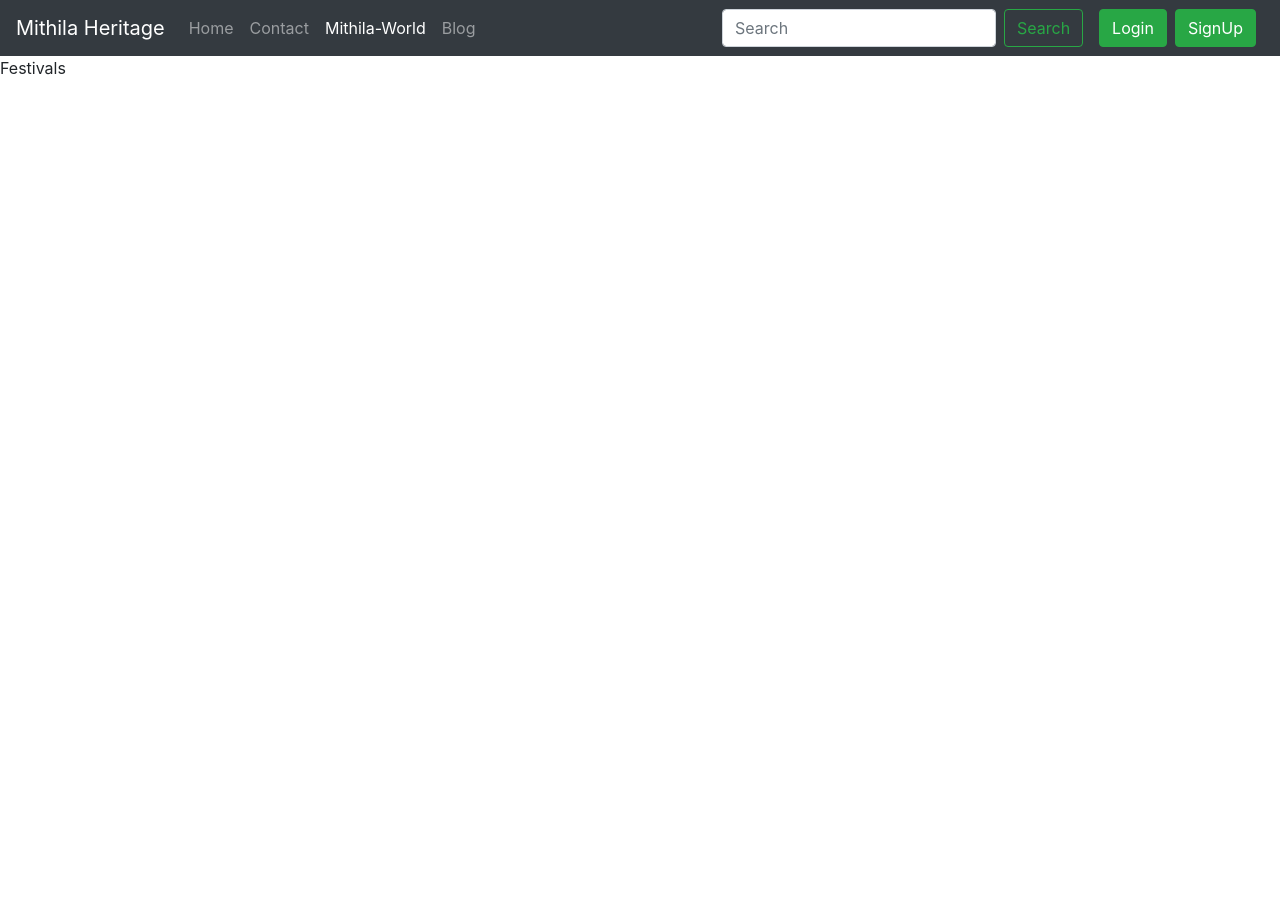
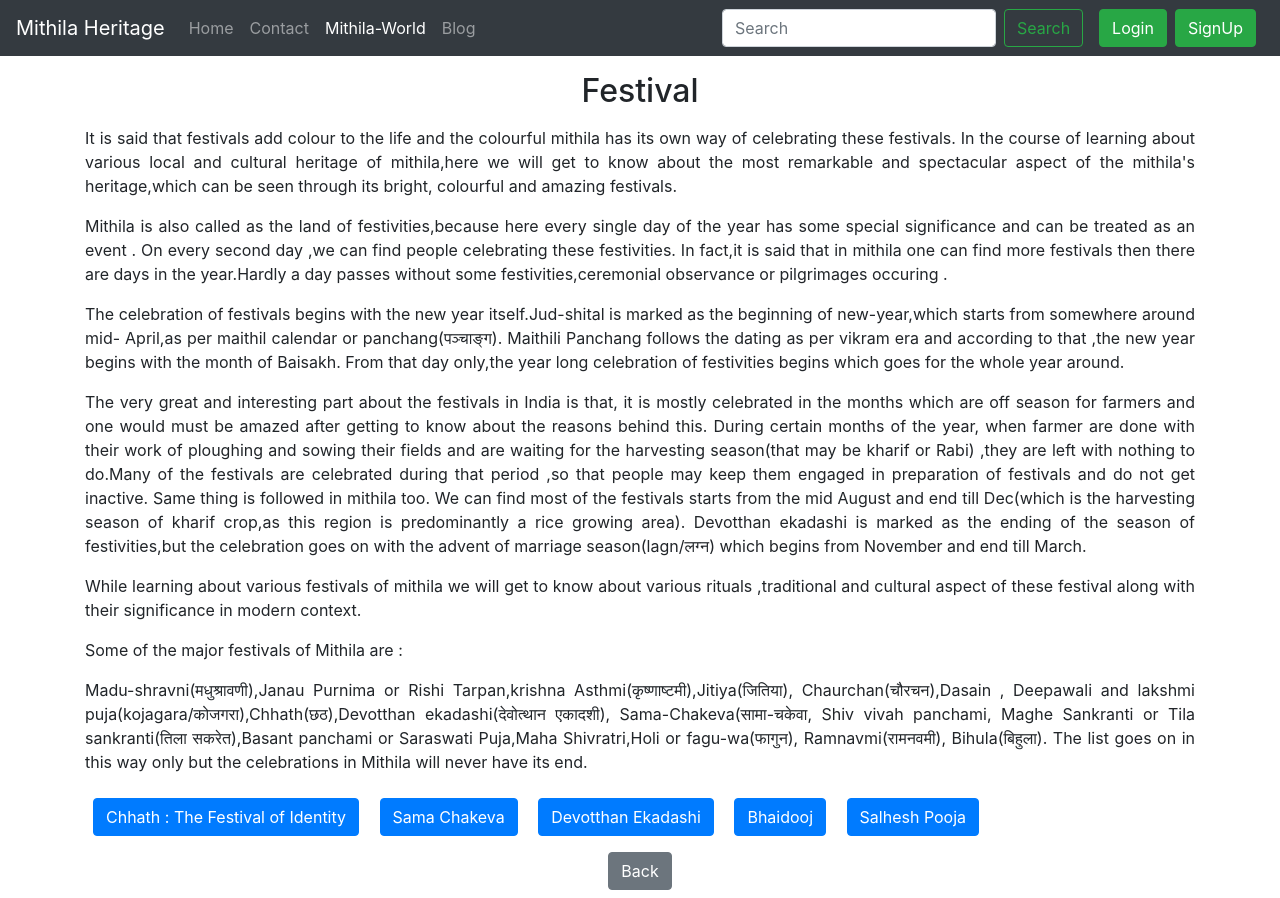
Before and after one commit to KashyapRishav/Mithila-Heritage-, a Django app: a page that uses MithilaHeritage/templates/base.html in a window 1280 px wide. Before the commit the page ends 75 px from the top, so only its background shows below. Run offline with Django 3.2, Linux system fonts and the light colour scheme; data comes from the database, SQL or seed files in the repository; both versions use the stored data as it was after the commit; parts of the project's set-up code (start-up, migrations or seed data) failed here and were passed over; some libraries are stand-ins or nearby versions.

Commit message:
adding more  details of festival section

```diff
--- a/MithilaHeritage/MithilaStuff/views.py
+++ b/MithilaHeritage/MithilaStuff/views.py
@@ -2,7 +2,7 @@ from django.shortcuts import render,redirect
 from django.http import HttpResponse
 from blog.models import BlogModel
 # Create your views here.
-from MithilaStuff.models import Categories, Contact
+from MithilaStuff.models import Categories, Contact, Material
 from django.contrib import messages
 from django.contrib.auth.models import User
 from blog.models import Post
@@ -36,7 +36,11 @@ def seeMithilaStuff(request):
 
 def mithila_World(request,type):
     #allStuff=Categories.objects.all()
-    context={'type':type}
+    #id=Categories.objects.filter(type=type).values('pk')
+    id =Categories.objects.filter(type=type).values('id')[0]['id']
+    content=Material.objects.filter(type_id=id)
+
+    context={'content':content}
     return render(request,'MithilaStuff/mithila_World.html',context)
 
 def search(request):
--- a/MithilaHeritage/blog/views.py
+++ b/MithilaHeritage/blog/views.py
@@ -6,16 +6,13 @@ from blog.models import  BlogComment
 from django.contrib import messages
 from blog.templatetags import extras
 def blogHome(request):
-    # allPosts=Post.objects.all()
     allPosts=BlogModel.objects.all()
     context={'allPosts':allPosts}
     return render(request,'blog/temp.html',context)
 
 
 def blogPost(request, slug):
-    #post=Post.objects.filter(slug=slug).first()
     post=BlogModel.objects.filter(slug=slug).first()
-    print("here ",post.image)
     comments= BlogComment.objects.filter(post=post, parent=None)
     replies= BlogComment.objects.filter(post=post).exclude(parent=None)
     replyDict={}
--- a/MithilaHeritage/templates/MithilaStuff/mithila_World.html
+++ b/MithilaHeritage/templates/MithilaStuff/mithila_World.html
@@ -2,5 +2,41 @@
 {% block title %} Mithila-World {% endblock title %}
 {% block seeMithilaStuf %}active{% endblock seeMithilaStuf %}
 {% block body %}
-    {{type}}
+
+
+<div class="container">
+
+    <h2 style="text-align:center" class="my-3">Festival</h2>
+    <div>
+        <p style="text-align:justify;" >It is said that festivals add colour to the life and the colourful  mithila has its own way of celebrating these festivals. In the course of learning about various local and cultural heritage of mithila,here we will get to know about the most remarkable and spectacular aspect of the mithila's heritage,which can be seen through its bright, colourful and amazing festivals. </p>
+        <p style="text-align:justify;" class="my-3">Mithila is also called as the land of festivities,because here every single day of the year has some special significance and can be treated as an event . On every second day ,we can find people celebrating these festivities. In fact,it is said that in mithila one can find more festivals then there are days in the year.Hardly a day passes without some festivities,ceremonial observance or pilgrimages occuring . </p>
+        <p style="text-align:justify;" class="my-3">The celebration of festivals begins with the new year itself.Jud-shital is marked as the beginning of new-year,which starts from somewhere around mid- April,as per maithil calendar or panchang(पञ्चाङ्ग). Maithili Panchang follows the dating as per vikram era and according to that ,the new year begins with the month of Baisakh. From that day only,the year long celebration of festivities begins which goes for the whole year around. </p>
+        <p style="text-align:justify;" class="my-3">The very great and interesting part about the festivals in India is that, it is mostly  celebrated in the months which are off season for farmers and one would must be amazed after getting to know about the reasons behind this. During certain months of the year, when farmer are done with their work of ploughing and sowing their fields and are waiting for the harvesting season(that may be kharif or Rabi) ,they are left with nothing to do.Many of the festivals are celebrated during that period ,so that people may keep them engaged in preparation of festivals and do not get inactive. Same thing is followed in mithila too. We can find most of the festivals starts from the mid August and end till Dec(which is the harvesting season of kharif crop,as this region is predominantly a rice growing area).  Devotthan ekadashi is marked as the ending of the season of festivities,but the celebration goes on with the advent of marriage season(lagn/लग्न) which begins from November and end till March.</p>
+        <p style="text-align:justify;" class="my-3" >While learning about various festivals of mithila we will get to know about various rituals ,traditional and cultural aspect of these festival along with their significance in modern context.</p>
+        <p style="text-align:justify;" class="my-3">Some of the major festivals of Mithila are :</p>
+        <p style="text-align:justify;">Madu-shravni(मधुश्रावणी),Janau Purnima or Rishi Tarpan,krishna Asthmi(कृष्णाष्टमी),Jitiya(जितिया), Chaurchan(चौरचन),Dasain , Deepawali and lakshmi puja(kojagara/कोजगरा),Chhath(छठ),Devotthan ekadashi(देवोत्थान एकादशी), Sama-Chakeva(सामा-चकेवा, Shiv vivah panchami, Maghe Sankranti or Tila sankranti(तिला सकरेत),Basant panchami or Saraswati Puja,Maha Shivratri,Holi or fagu-wa(फागुन), Ramnavmi(रामनवमी), Bihula(बिहुला). The list goes on in this way only but the celebrations in Mithila will never have its end.</p>
+    </div>
+</div>
+<div class="container">
+    {% for i in content %}
+        <a class="btn btn-primary my-2 mx-2" data-bs-toggle="collapse" href="#option{{ forloop.counter }}" role="button" aria-expanded="false" aria-controls="option{{ forloop.counter }}">{{i.name}}</a>
+    {% endfor %}
+
+    {% for i in content %}
+        <div class="card mb-3 collapse" id="option{{ forloop.counter }}">
+            <div><h5 style="text-align:center" class="card-title">{{i.name}}</h5></div>
+            <center><img src="/media/{{i.image}}"  style="width:700px;height: 350px;"  alt="..."></center>
+            <div class="card-body">
+                <p class="card-text">{{i.content|safe}}</p>
+            </div>
+        </div>
+    {% endfor %}
+
+    <div>
+    <center><a class="btn btn-secondary my-2 mx-2"  href="/seeMithilaStuff" role="button"  >Back</a></center>
+
+    </div>
+
+</div>
+
 {% endblock body %}
--- a/MithilaHeritage/templates/base.html
+++ b/MithilaHeritage/templates/base.html
@@ -9,6 +9,8 @@
   <!-- Bootstrap CSS -->
   <link rel="stylesheet" href="https://stackpath.bootstrapcdn.com/bootstrap/4.5.2/css/bootstrap.min.css"
     integrity="sha384-JcKb8q3iqJ61gNV9KGb8thSsNjpSL0n8PARn9HuZOnIxN0hoP+VmmDGMN5t9UJ0Z" crossorigin="anonymous">
+    <script src="https://cdn.jsdelivr.net/npm/bootstrap@5.1.3/dist/js/bootstrap.bundle.min.js" integrity="sha384-ka7Sk0Gln4gmtz2MlQnikT1wXgYsOg+OMhuP+IlRH9sENBO0LRn5q+8nbTov4+1p" crossorigin="anonymous"></script>
+
 
   <title>{% block title %} {% endblock title %}</title>
 </head>
```
Also changed, not shown: MithilaHeritage/db.sqlite3, MithilaHeritage/static/MithilaStuff/img/SHAILESH.jpg (added).
